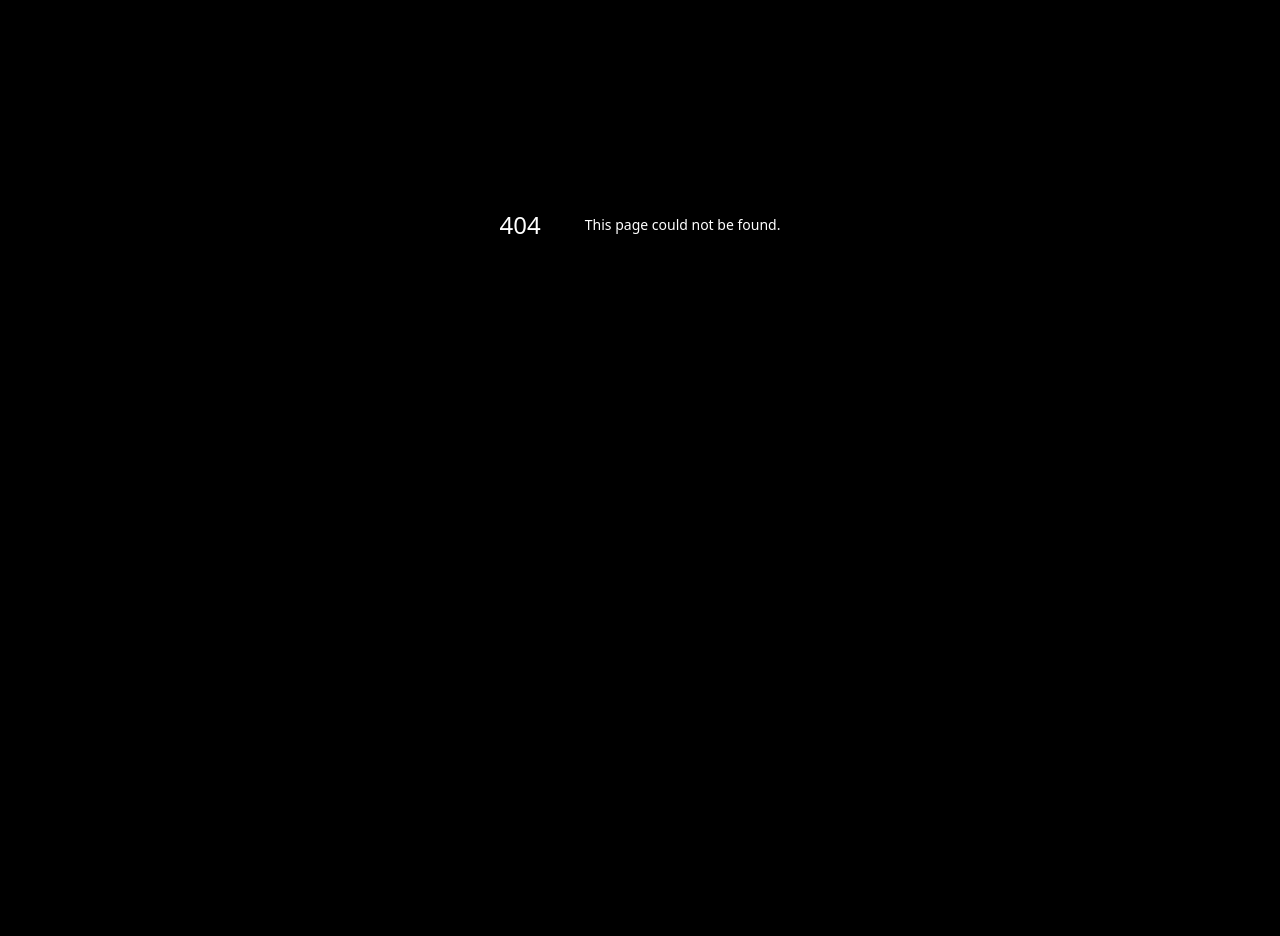
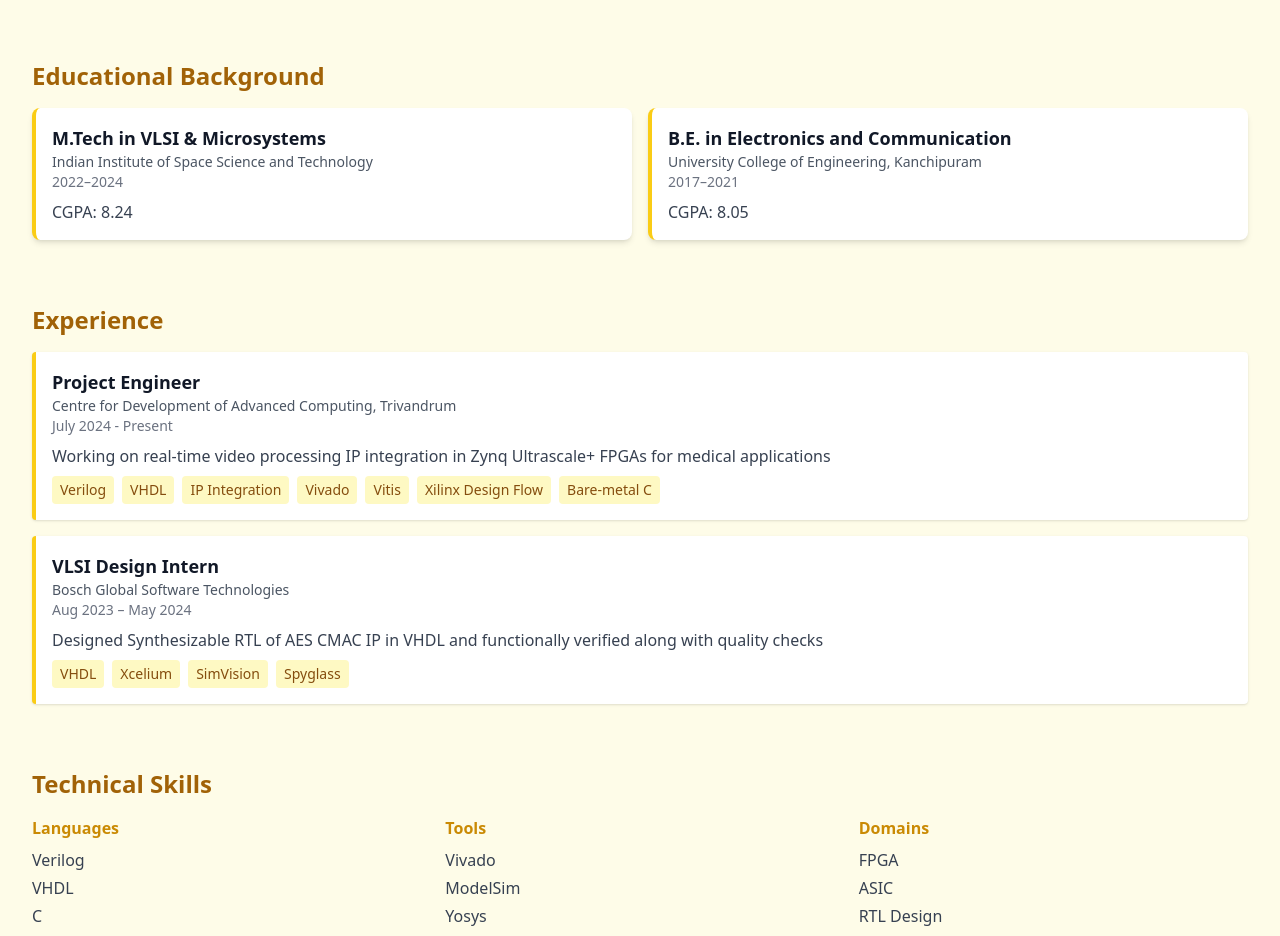
Before and after one commit to Veena-vk/veena-portfolio-dev, a Next.js app: page /sun in a window 1280 px wide. Before the commit this address had no page. Shown: the part 240-1176 px from the top of the page. Before the commit the page ends 864 px from the top, so only its background shows below. Built offline with nearby package versions, Linux system fonts and the light colour scheme.

Commit message:
Add profession background

```diff
--- /dev/null
+++ b/app/sun/components/Education.tsx
@@ -0,0 +1,34 @@
+import React from 'react';
+
+const educationData = [
+  {
+    degree: "M.Tech in VLSI & Microsystems",
+    institute: "Indian Institute of Space Science and Technology",
+    duration: "2022–2024",
+    highlights: "CGPA: 8.24"
+  },
+  {
+    degree: "B.E. in Electronics and Communication",
+    institute: "University College of Engineering, Kanchipuram",
+    duration: "2017–2021",
+    highlights: "CGPA: 8.05"
+  }
+];
+
+export default function Education() {
+  return (
+    <div>
+      <h2 className="text-2xl font-semibold text-yellow-700 mb-4">Educational Background</h2>
+      <div className="grid gap-4 md:grid-cols-2">
+        {educationData.map((item, index) => (
+          <div key={index} className="bg-white shadow-md rounded-lg p-4 border-l-4 border-yellow-400">
+            <h3 className="text-lg font-bold">{item.degree}</h3>
+            <p className="text-sm text-gray-600">{item.institute}</p>
+            <p className="text-sm text-gray-500">{item.duration}</p>
+            <p className="mt-2 text-gray-700">{item.highlights}</p>
+          </div>
+        ))}
+      </div>
+    </div>
+  );
+}
--- /dev/null
+++ b/app/sun/components/Experience.tsx
@@ -0,0 +1,43 @@
+import React from 'react';
+
+const experienceData = [
+  {
+    role: "Project Engineer",
+    company: "Centre for Development of Advanced Computing, Trivandrum",
+    duration: "July 2024 - Present",
+    description: "Working on real-time video processing IP integration in Zynq Ultrascale+ FPGAs for medical applications",
+    tech: ["Verilog", "VHDL", "IP Integration", "Vivado", "Vitis", "Xilinx Design Flow", "Bare-metal C"]
+  },
+  {
+    role: "VLSI Design Intern",
+    company: "Bosch Global Software Technologies",
+    duration: "Aug 2023 – May 2024",
+    description: "Designed Synthesizable RTL of AES CMAC IP in VHDL and functionally verified along with quality checks",
+    tech: ["VHDL", "Xcelium", "SimVision", "Spyglass"]
+  }
+];
+
+export default function Experience() {
+  return (
+    <div>
+      <h2 className="text-2xl font-semibold text-yellow-700 mb-4">Experience</h2>
+      <div className="space-y-4">
+        {experienceData.map((exp, index) => (
+          <div key={index} className="bg-white border-l-4 border-yellow-400 p-4 shadow rounded">
+            <h3 className="text-lg font-bold">{exp.role}</h3>
+            <p className="text-sm text-gray-600">{exp.company}</p>
+            <p className="text-sm text-gray-500">{exp.duration}</p>
+            <p className="mt-2 text-gray-700">{exp.description}</p>
+            <div className="mt-2 flex flex-wrap gap-2">
+              {exp.tech.map((t, i) => (
+                <span key={i} className="bg-yellow-100 text-yellow-800 text-sm px-2 py-1 rounded">
+                  {t}
+                </span>
+              ))}
+            </div>
+          </div>
+        ))}
+      </div>
+    </div>
+  );
+}
--- /dev/null
+++ b/app/sun/components/Intro.tsx
@@ -0,0 +1,13 @@
+import React from 'react';
+
+export default function Intro() {
+  return (
+    <div className="text-center">
+      <h1 className="text-4xl font-bold text-yellow-700">Welcome to the Sun</h1>
+      <p className="mt-4 text-lg text-gray-700 max-w-xl mx-auto">
+        The bright side of my space — where curiosity meets code. Here, I document systems I've studied,
+        projects I've built, and challenges that shaped me.
+      </p>
+    </div>
+  );
+}
--- /dev/null
+++ b/app/sun/components/Skills.tsx
@@ -0,0 +1,27 @@
+import React from 'react';
+
+const skills = {
+  Languages: ["Verilog", "VHDL", "C", "Python"],
+  Tools: ["Vivado", "ModelSim", "Yosys", "Verdi"],
+  Domains: ["FPGA", "ASIC", "RTL Design", "Compiler Basics"]
+};
+
+export default function Skills() {
+  return (
+    <div>
+      <h2 className="text-2xl font-semibold text-yellow-700 mb-4">Technical Skills</h2>
+      <div className="grid gap-6 md:grid-cols-3">
+        {Object.entries(skills).map(([category, items], index) => (
+          <div key={index}>
+            <h3 className="font-semibold text-yellow-600">{category}</h3>
+            <ul className="mt-2 space-y-1">
+              {items.map((item, i) => (
+                <li key={i} className="text-gray-700">{item}</li>
+              ))}
+            </ul>
+          </div>
+        ))}
+      </div>
+    </div>
+  );
+}
--- /dev/null
+++ b/app/sun/page.tsx
@@ -0,0 +1,19 @@
+import Intro from './components/Intro';
+import Education from './components/Education';
+import Experience from './components/Experience';
+import Skills from './components/Skills';
+
+export default function SunPage() {
+  return (
+    <main className="p-8 space-y-16 bg-yellow-50 min-h-screen text-gray-900">
+      <Intro />
+      <Education />
+      <Experience />
+      <Skills />
+
+      <footer className="text-right italic text-sm text-yellow-800">
+        "Precision is poetic when it moves electrons."
+      </footer>
+    </main>
+  );
+}
```
